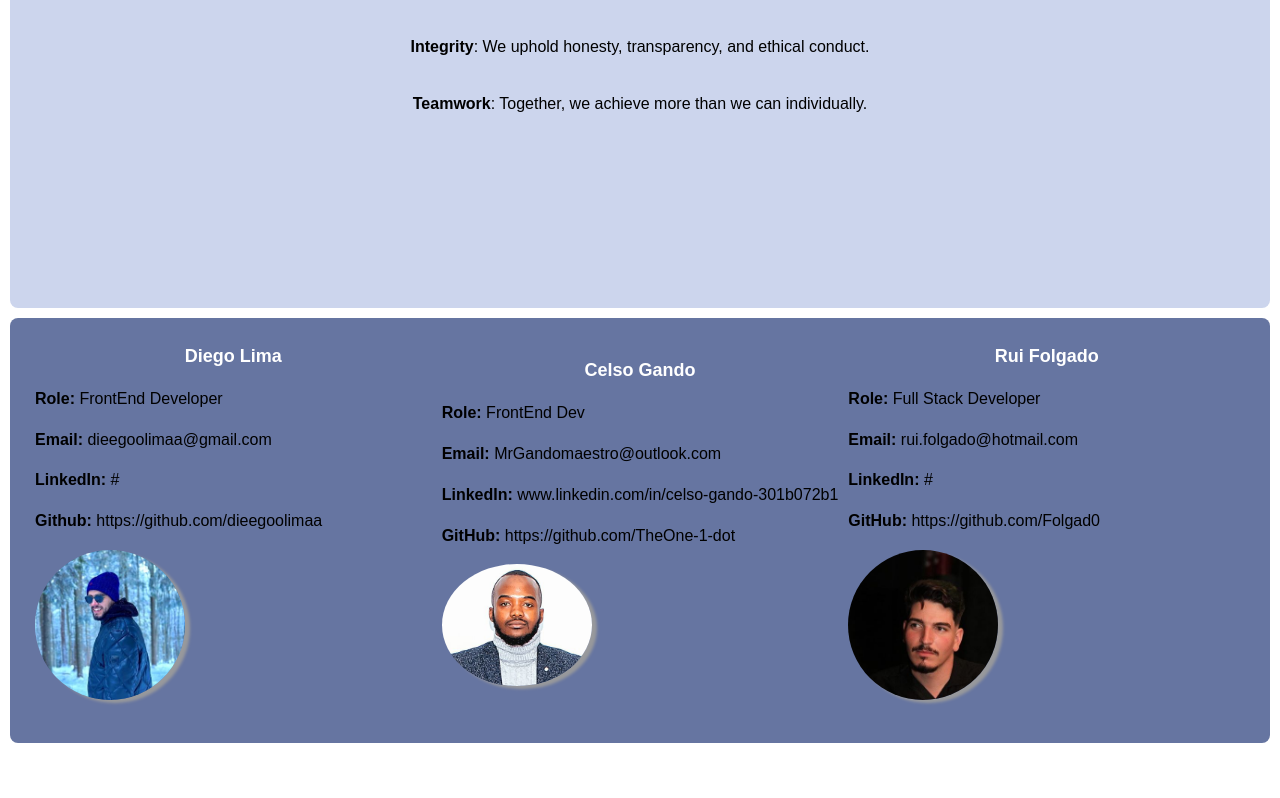
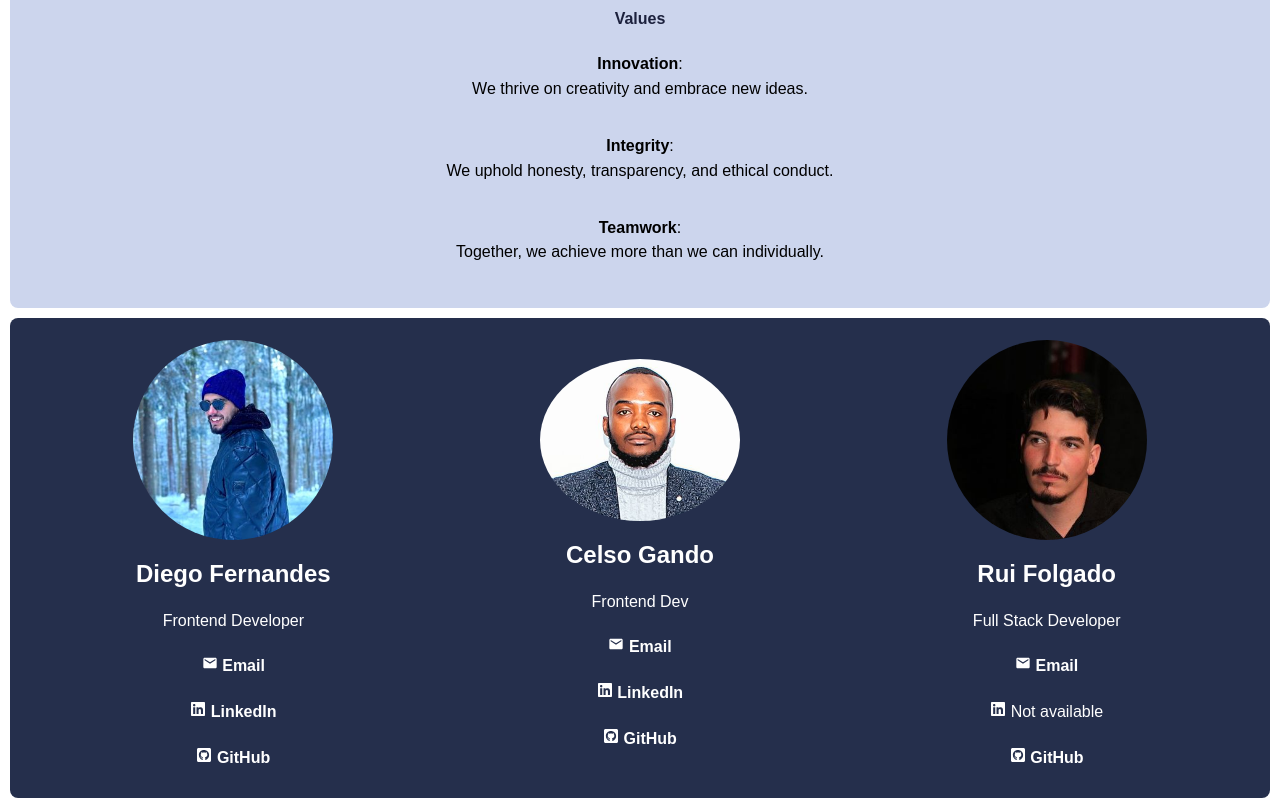
Before and after one commit to dieegoolimaa/emp.directory, a React (Vite) app: page /about in a window 1280 px wide. Shown: the part 522-1320 px from the top of the page. Before the commit the page ends 1265 px from the top, so only its background shows below. Built offline with nearby package versions, Linux system fonts and the light colour scheme.

Commit message:
add about style

```diff
--- a/package.json
+++ b/package.json
@@ -14,6 +14,7 @@
     "@mantine/hooks": "^7.7.1",
     "react": "^18.2.0",
     "react-dom": "^18.2.0",
+    "react-icons": "^5.1.0",
     "react-router-dom": "^6.22.3"
   },
   "devDependencies": {
--- a/src/component/About.jsx
+++ b/src/component/About.jsx
@@ -1,4 +1,7 @@
 import "./component-style/about.css";
+import { MdEmail, MdHeight } from "react-icons/md";
+import { FaLinkedin } from "react-icons/fa6";
+import { FaGithubSquare, FaUser } from "react-icons/fa";
 
 function About() {
   return (
@@ -17,96 +20,90 @@ function About() {
         companies across diverse industries.
         <h3>
           {" "}
+          <br />
+          <br />
           <strong>Company Overview:</strong>{" "}
         </h3>
         <strong> Mission </strong> At Tech Innovators, our mission is to empower
         businesses through cutting-edge technology solutions. We believe in
         driving innovation, fostering collaboration, and delivering exceptional
         value to our clients.
+        <br />
+        <br />
         <h3>
           {" "}
-          <strong>Values</strong>{" "}
+          <strong>Values</strong>
         </h3>
         <p>
           {" "}
-          <strong>Innovation</strong>: We thrive on creativity and embrace new
-          ideas.
+          <strong>Innovation</strong>: <br />
+          We thrive on creativity and embrace new ideas.
         </p>
         <p>
           {" "}
-          <strong>Integrity</strong>: We uphold honesty, transparency, and
-          ethical conduct.
+          <strong>Integrity</strong>: <br />
+          We uphold honesty, transparency, and ethical conduct.
         </p>
         <p>
           {" "}
-          <strong>Teamwork</strong>: Together, we achieve more than we can
-          individually.
+          <strong>Teamwork</strong>: <br />
+          Together, we achieve more than we can individually.
         </p>
       </div>
 
       <div className="container">
         <div className="column">
-          <h2> Diego Lima</h2>
+          <img src="Public/Images/Diego.jpg" alt="Diego Fernandes" />
+          <h2>Diego Fernandes</h2>
+          <p>Frontend Developer</p>
           <p>
-            {" "}
-            <strong>Role: </strong>FrontEnd Developer
+            <MdEmail /> <a href="mailto:dieegoolimaa@gmail.com">Email</a>
           </p>
           <p>
-            {" "}
-            <strong>Email: </strong> dieegoolimaa@gmail.com
+            <FaLinkedin />{" "}
+            <a href="https://www.linkedin.com/in/diego-fernandes-20/">
+              LinkedIn
+            </a>
           </p>
           <p>
-            {" "}
-            <strong>LinkedIn: </strong>#
+            <FaGithubSquare />{" "}
+            <a href="https://github.com/dieegoolimaa">GitHub</a>
           </p>
-          <p>
-            {" "}
-            <strong>Github: </strong> https://github.com/dieegoolimaa
-          </p>
-          <img src="Public/Images/Diego.jpg" alt="Diego Lima" />
         </div>
 
         <div className="column">
+          <img src="Public/Images/Celso.jpg" alt="Celso Gando" />
           <h2>Celso Gando</h2>
+          <p>Frontend Dev</p>
           <p>
-            {" "}
-            <strong> Role:</strong> FrontEnd Dev
+            <MdEmail /> <a href="mailto:MrGandomaestro@outlook.com">Email</a>
           </p>
           <p>
-            {" "}
-            <strong>Email: </strong> MrGandomaestro@outlook.com
+            <FaLinkedin />{" "}
+            <a href="https://www.linkedin.com/in/celso-gando-301b072b1/">
+              LinkedIn
+            </a>
           </p>
           <p>
-            {" "}
-            <strong> LinkedIn: </strong>{" "}
-            www.linkedin.com/in/celso-gando-301b072b1
+            <FaGithubSquare />{" "}
+            <a href="https://github.com/TheOne-1-dot">GitHub</a>
           </p>
-          <p>
-            {" "}
-            <strong> GitHub: </strong> https://github.com/TheOne-1-dot
-          </p>
-          <img src="Public/Images/Celso.jpg" alt="Celso Gando" />
         </div>
 
         <div className="column">
+          <img src="Public/Images/Rui.jpg" alt="Rui Folgado" />
           <h2>Rui Folgado</h2>
+          <p>Full Stack Developer</p>
           <p>
-            {" "}
-            <strong>Role: </strong> Full Stack Developer
+            <MdEmail /> <a href="mailto:rui.folgado@hotmail.com">Email</a>
           </p>
           <p>
-            {" "}
-            <strong>Email: </strong> rui.folgado@hotmail.com
+            <FaLinkedin /> Not available
           </p>
           <p>
-            {" "}
-            <strong>LinkedIn: </strong> #
+            <FaGithubSquare />
+            <a href="https://github.com/Folgad0"> GitHub</a>
           </p>
-          <p>
-            {" "}
-            <strong>GitHub: </strong> https://github.com/Folgad0
-          </p>
-          <img src="Public/Images/Rui.jpg" alt="Rui Folgado" />
         </div>
       </div>
     </div>
--- a/src/component/component-style/about.css
+++ b/src/component/component-style/about.css
@@ -3,6 +3,7 @@
   flex-direction: column;
   align-items: center;
   justify-content: flex-start;
+  text-align: justify;
   height: 95vh;
   background-color: #f5f5f5;
   padding: 20px;
@@ -16,8 +17,51 @@
 
 .container {
   display: flex;
-  padding: 20px;
+  align-items: center;
+  justify-content: space-around;
   border-radius: 8px;
   margin: 10px;
-  background-color: #6675a1;
+
+  padding: 20px;
+  background-color: #252f4c;
 }
+
+.column {
+  width: 250px;
+  height: 400px;
+  margin: 20px;
+  padding: 20px;
+  display: flex;
+  flex-direction: column;
+  justify-content: center;
+  align-items: center;
+  align-content: flex-start;
+}
+
+.column img {
+  width: 200px;
+  height: auto;
+  border-radius: 50%;
+  margin-bottom: 15px;
+  box-shadow: none;
+}
+
+.column h2 {
+  font-size: 1.5rem;
+}
+
+.column p {
+  font-size: 1rem;
+  margin-bottom: 5px;
+  color: #fff;
+  font-weight: lighter;
+}
+
+.column a {
+  color: #333;
+  text-decoration: none;
+}
+
+.column a:hover {
+  text-decoration: underline;
+}
--- a/src/pages/pages-style/empdetailpage.css
+++ b/src/pages/pages-style/empdetailpage.css
@@ -13,7 +13,7 @@
   background-color: #ccd5ed;
 }
 
-img {
+.empdetailpage img {
   width: 150px;
   height: auto;
   border-radius: 50%;
```
Also changed, not shown: 1 other file (tests, documents, lock files or other folders).
